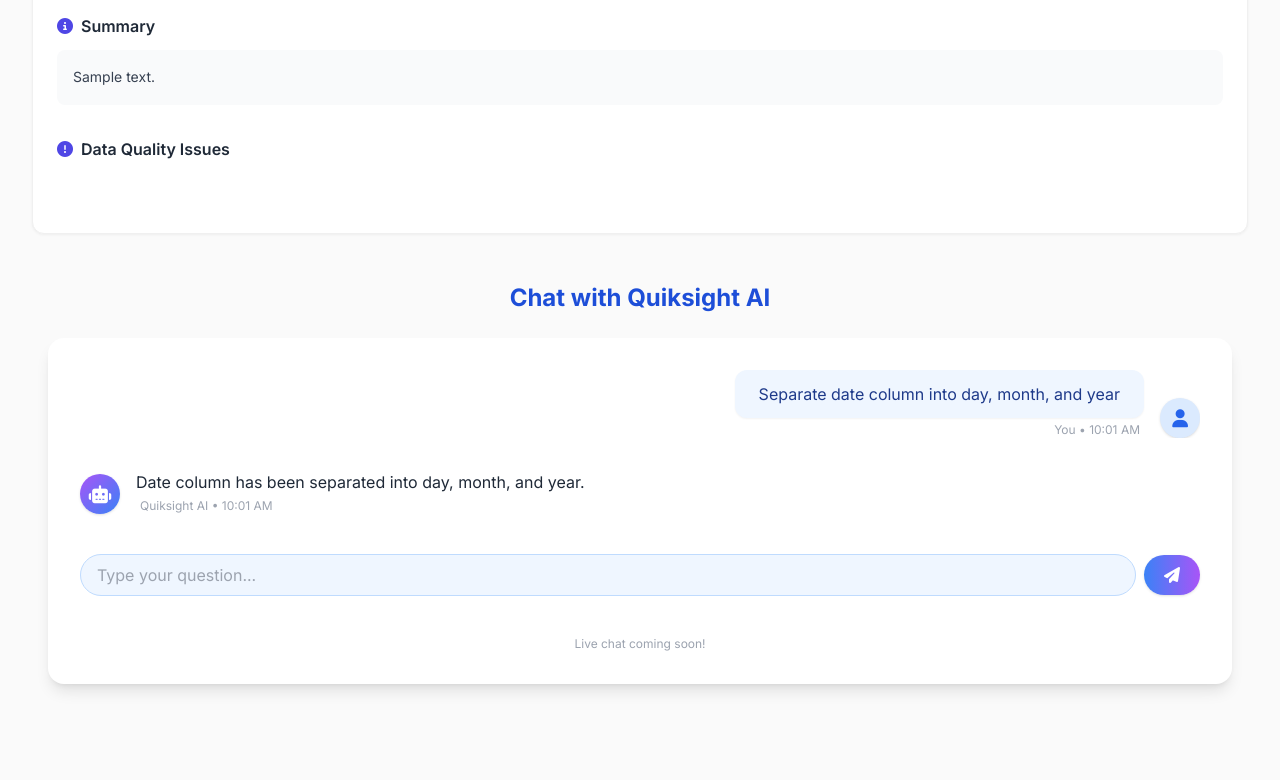
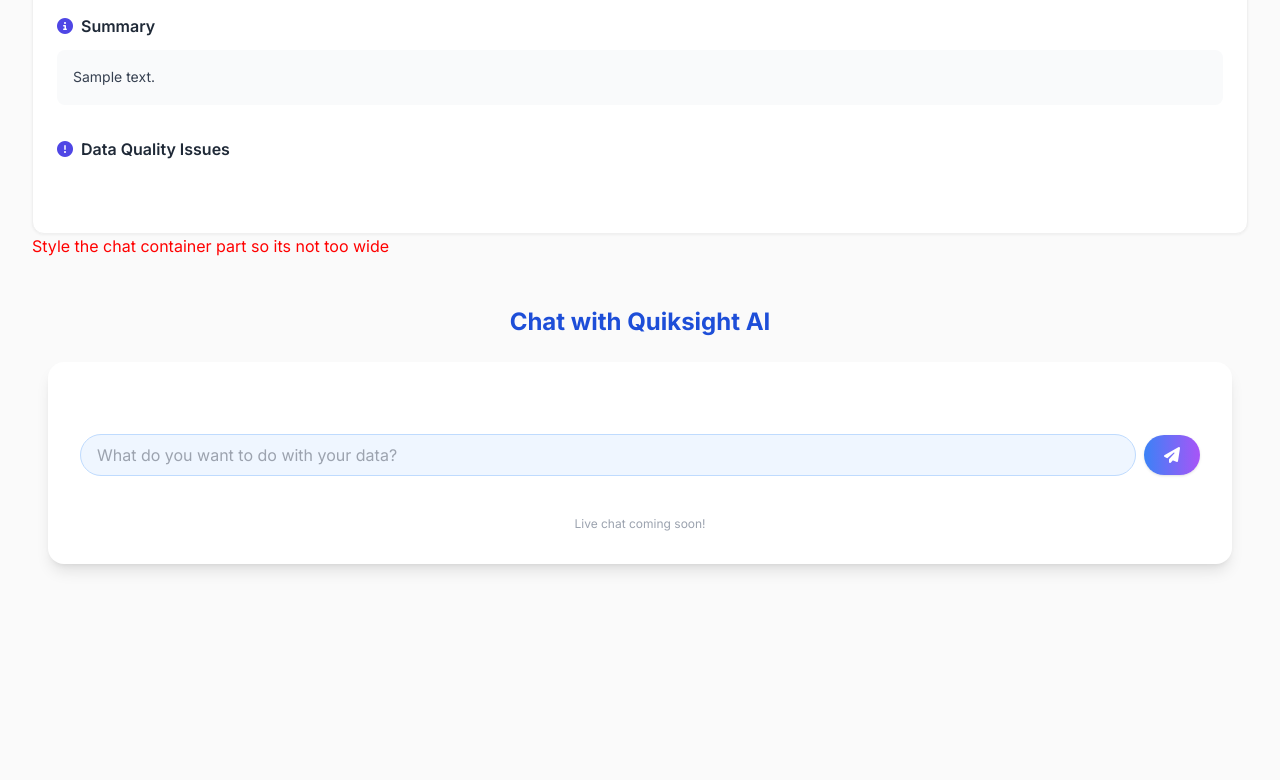
Before and after one commit to Danny-Dalo/Quiksight, a FastAPI app: template app_quiksight/templates/results.html in a window 1280 px wide. Shown: the part 1459-2239 px from the top of the page. After the commit the page ends 2030 px from the top, so only its background shows below. Run offline with FastAPI, Linux system fonts and the light colour scheme; the template is opened without the code that fills it: most values are stand-ins (such as "Sample title", 1, 10 or a date in 2020); some libraries are stand-ins or nearby versions.

Commit message:
Added chat functionality, no chat history yet. added a new chat.py file and chat.css for the chat endpoint

```diff
--- a/app_quiksight/main.py
+++ b/app_quiksight/main.py
@@ -1,5 +1,5 @@
 from fastapi import FastAPI, Request
-from .routes import upload
+from .routes import upload, chat
 from .services import analyze
 from fastapi.staticfiles import StaticFiles
 from fastapi.templating import Jinja2Templates
@@ -21,3 +21,5 @@ async def home(request : Request):
 app.include_router(upload.router, prefix="/api", tags=["upload"])
 
 app.include_router(analyze.router, prefix="/api", tags=["analyze"])
+
+app.include_router(chat.router, tags=["chat"])
--- a/app_quiksight/static/js/results.js
+++ b/app_quiksight/static/js/results.js
@@ -1,8 +1,8 @@
-document.querySelector("#ai_analysis_card").innerHTML = `
-<div class="flex items-center justify-center p-8">
-  <div class="text-center">
-    <i class="fas fa-spinner fa-spin text-indigo-600 text-4xl mb-4"></i>
-    <p class="text-gray-600">Analyzing with AI... Please wait.</p>
-  </div>
-</div>
-`;
+// document.querySelector("#ai_analysis_card").innerHTML = `
+// <div class="flex items-center justify-center p-8">
+//   <div class="text-center">
+//     <i class="fas fa-spinner fa-spin text-indigo-600 text-4xl mb-4"></i>
+//     <p class="text-gray-600">Analyzing with AI... Please wait.</p>
+//   </div>
+// </div>
+// `;
--- a/app_quiksight/templates/results.html
+++ b/app_quiksight/templates/results.html
@@ -24,6 +24,7 @@
 
 
     <link rel="stylesheet" href="{{url_for( 'static', path='css/results.css')}}">
+    <link rel="stylesheet" href="{{url_for( 'static', path='css/chat.css')}}">
     <link rel="stylesheet" href="{{url_for( 'static', path='js/results.js')}}">
 
   </head>
@@ -115,6 +116,9 @@
           </div>
         </div>
 
+
+
+
         <div class="card p-6">
           <div class="flex items-center mb-4">
             <div class="section-icon">
@@ -126,7 +130,7 @@
           </div>
           {% if analysis.missing_data.missing_data is defined %}
           {% if analysis.missing_data.missing_data is string %}
-          <div class="status-badge status-success">
+          <div class="status-badge status-success" style="text-align: center; font-size: 1rem;">
             {{ analysis.missing_data.missing_data }}
           </div>
           {% else %}
@@ -157,10 +161,6 @@
             </table>
           </div>
           {% endif %}
-          {% else %}
-          <div class="status-badge status-success">
-            No missing data found
-          </div>
           {% endif %}
         </div>
       </div>
@@ -386,24 +386,7 @@
   </div>
 
 
-  <!-- {% if ai_analysis.ai_result.recommendations %}
-  <div class="mb-8">
-    <div class="flex items-center mb-4">
-      <i class="fas fa-lightbulb text-indigo-600 mr-2"></i>
-      <h3 class="text-md font-semibold text-gray-800">Recommendations</h3>
-    </div>
-    <div class="space-y-3">
-      {% for rec in ai_analysis.ai_result.recommendations %}
-      <div class="bg-green-50 p-4 rounded-lg border border-green-100">
-        <div class="flex items-start">
-          <i class="fas fa-check-circle text-green-500 mt-1 mr-2"></i>
-          <p class="text-gray-700 text-sm">{{ rec }}</p>
-        </div>
-      </div>
-      {% endfor %}
-    </div>
-  </div>
-  {% endif %} -->
+
   {% endif %}
 
 </div>
@@ -412,7 +395,7 @@
 
 
 
-
+<h1 style="color: red;">Style the chat container part so its not too wide</h1>
 
 <!-- CHAT WITH DATA SECTION  -->
 <section class="max-w-7xl mx-auto mt-12 mb-16 px-4">
@@ -420,49 +403,23 @@
   <div class="bg-white rounded-2xl shadow-lg p-8 flex flex-col gap-8">
     <!-- Chat history -->
     <div class="flex flex-col gap-4 max-h-96 overflow-y-auto" id="chat-history">
+      <!-- This is where the message interaction between user and AI take place -->
+    </div>
 
-      <!-- User message (on the right) -->
-      <div class="flex items-end gap-4 flex-row-reverse">
-        <div class="flex-shrink-0">
-          <div class="w-10 h-10 rounded-full bg-blue-100 flex items-center justify-center text-blue-600 font-bold text-lg shadow">
-            <i class="fas fa-user"></i>
-          </div>
-        </div>
-        <div>
-          <div class="rounded-xl bg-blue-50 text-blue-900 px-6 py-3 shadow-sm max-w-2xl">
-            Separate date column into day, month, and year
-          </div>
-          <div class="text-xs text-gray-400 mt-1 mr-1 text-right">You • 10:01 AM</div>
-        </div>
-      </div>
-    </div>
-    <!-- AI message (on the left) -->
-    <div class="flex items-end gap-4">
-      <div class="flex-shrink-0">
-        <div class="w-10 h-10 rounded-full bg-gradient-to-br from-purple-500 to-blue-500 flex items-center justify-center text-white font-bold text-lg shadow">
-          <i class="fas fa-robot"></i>
-        </div>
-      </div>
-      <div>
-        <div class="text-gray-800 px-0 py-0 max-w-2xl">
-          Date column has been separated into day, month, and year.
-        </div>
-        <div class="text-xs text-gray-400 mt-1 ml-1">Quiksight AI • 10:01 AM</div>
-      </div>
-    </div>
+
+
+
     <!-- Chat input -->
-    <form class="flex items-center gap-2 mt-2" autocomplete="off">
+    <form class="flex items-center gap-2 mt-2" autocomplete="off" method="post" id="chat-form">
       <input
         type="text"
         class="flex-1 rounded-full border border-blue-200 focus:ring-2 focus:ring-blue-400 px-4 py-2 text-gray-800 bg-blue-50 placeholder-gray-400 transition"
-        placeholder="Type your question..."
-        id="chat-input"
-        disabled
+        placeholder="What do you want to do with your data?"
+        id="user-message"
       />
       <button
         type="submit"
         class="bg-gradient-to-r from-blue-500 to-purple-500 text-white rounded-full px-5 py-2 font-semibold shadow hover:from-blue-600 hover:to-purple-600 transition"
-        disabled
       >
         <i class="fas fa-paper-plane"></i>
       </button>
@@ -478,3 +435,45 @@
 </div>
 </body>
 </html>
+
+
+<script>
+  const chatForm = document.getElementById('chat-form');
+  const userMessage = document.getElementById('user-message');
+  const chatHistory = document.getElementById('chat-history');
+
+  chatForm.addEventListener('submit', async (e) => {
+    e.preventDefault();
+    let message = userMessage.value.trim();
+    if (!message) return;
+
+    chatHistory.innerHTML += `
+    <div class="flex justify-end">
+      <div class="user-bubble mr-3">
+        <span>${message}</span>
+      </div>
+    </div>
+  `;
+    userMessage.value = ""
+
+    let response = await fetch("/results/chat", {
+      method : "POST",
+      headers : {"Content-Type" : "application/json"},
+      body : JSON.stringify({ message })
+    })
+
+    let response_data = await response.json();
+
+    let AIReply = response_data.reply;
+    chatHistory.innerHTML += `
+    <div class="flex justify-start">
+      <div class="ai-message max-w-[90%]">
+        <div class="ai-content">${AIReply}</div>
+      </div>
+    </div>
+  `;
+    chatHistory.scrollTop = chatHistory.scrollHeight;
+
+
+  });
+</script>
```
Also changed, not shown: api_training2/analyze_dataframe.py (+10 -7 lines), app_quiksight/routes/chat.py (added, +29 -0 lines), app_quiksight/services/missing_data_analysis.py (+3 -15 lines), app_quiksight/static/css/chat.css (added, +32 -0 lines), app_quiksight/static/css/results.css (line endings or trailing spaces), 2 other files.
